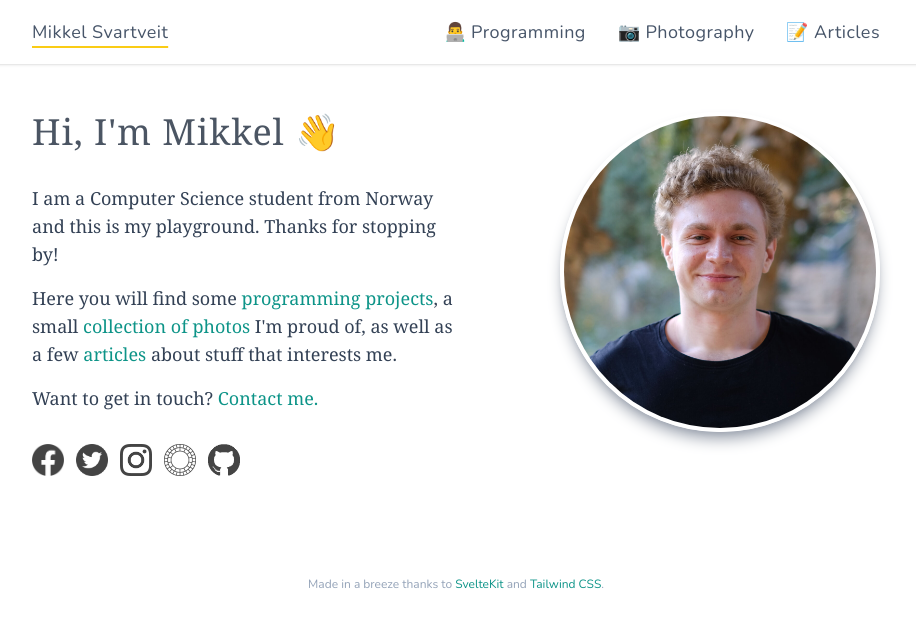
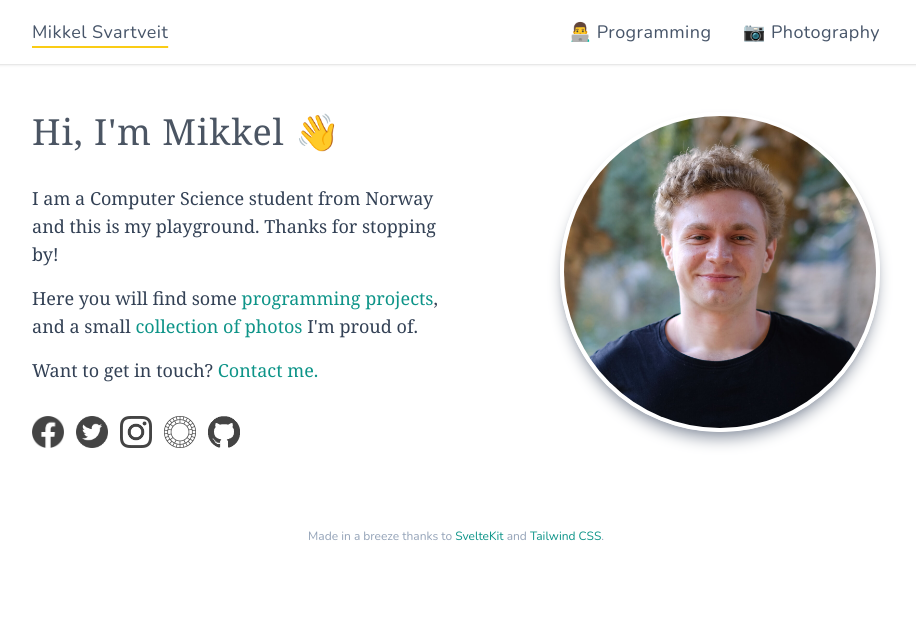
Before and after one commit to mikkelsvartveit/sveltekit-personal-website, a SvelteKit app: page / in a window 1280 px wide. Shown: the top 628 px of the page, without its empty margins (184-1100 px from the left). Built offline with nearby package versions, Linux system fonts and the light colour scheme; a web font is replaced by a local one.

Commit message:
Remove article section (for now)

```diff
--- a/src/lib/components/Navbar.svelte
+++ b/src/lib/components/Navbar.svelte
@@ -5,7 +5,7 @@
   const navbarContent = [
     { name: "👨‍💻 Programming", href: "/programming" },
     { name: "📷 Photography", href: "/photography" },
-    { name: "📝 Articles", href: "/articles" },
+    // { name: "📝 Articles", href: "/articles" },
   ];
 
   let collapsed = true;
--- a/src/routes/+page.svelte
+++ b/src/routes/+page.svelte
@@ -40,7 +40,7 @@
 </script>
 
 <div
-  class="max-w-4xl mx-auto px-3 sm:px-6 py-12 flex flex-col-reverse md:flex-row"
+  class="max-w-4xl mx-auto px-3 sm:px-6 pt-12 pb-8 flex flex-col-reverse md:flex-row"
 >
   <section class="w-full md:w-1/2">
     <h1
@@ -56,16 +56,14 @@
 
     <Paragraph>
       Here you will find some
-      <Link href="/programming">programming projects</Link>, a small
+      <Link href="/programming">programming projects</Link>, and a small
       <Link href="/photography">collection of photos</Link>
-      I'm proud of, as well as a few
-      <Link href="/articles">articles</Link>
-      about stuff that interests me.
+      I'm proud of.
     </Paragraph>
 
     <Paragraph>
       Want to get in touch?
-      <Link href="mailto:hi@mikkelsvartveit.com">Contact me.</Link>
+      <Link href="mailto:mail@mikkelsvartveit.com">Contact me.</Link>
     </Paragraph>
 
     <div class="mt-8 space-x-3">
@@ -85,7 +83,7 @@
 </div>
 
 <footer class="flex justify-center my-4">
-  <p class="text-xs text-slate-400 mt-8">
+  <p class="text-xs text-slate-400">
     Made in a breeze thanks to
     <Link href="https://kit.svelte.dev/" target="_blank">SvelteKit</Link>
     and
--- a/src/routes/programming/+page.svelte
+++ b/src/routes/programming/+page.svelte
@@ -14,8 +14,8 @@
 </h1>
 
 <Paragraph>
-  I'm quite into programming, and web development in particular. When I have
-  time I like to dabble with personal projects. Here are some of them.
+  I'm quite into programming and web development. When I have time on my hands I
+  like to dabble with personal projects. Here are some of them.
 </Paragraph>
 
 <section class="mt-8 grid grid-cols-1 md:grid-cols-2 gap-8">
```
